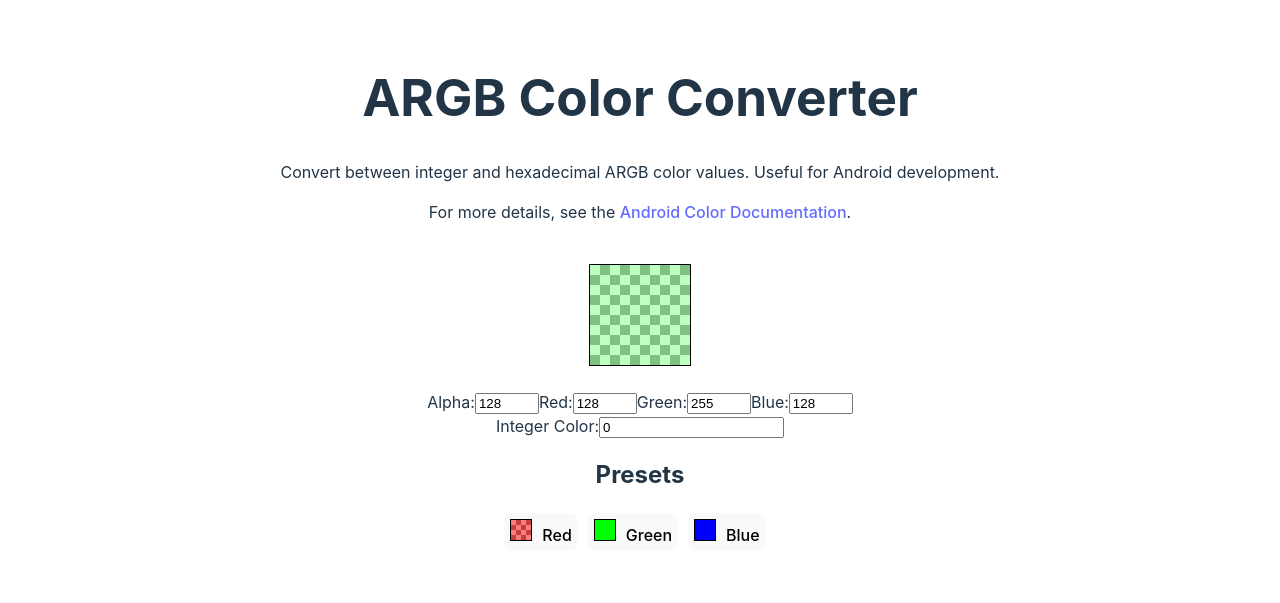
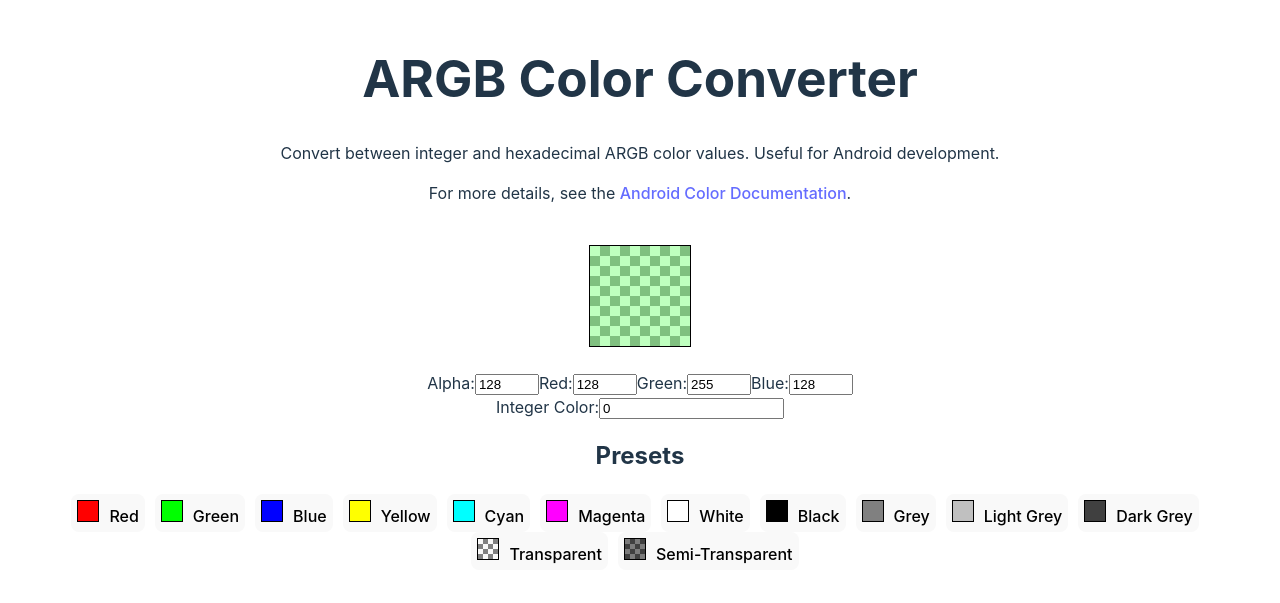
Before and after one commit to ExaDev/argb-colour-converter, a React (Vite) app: page / in a window 1280 px wide. Shown: the part 107-710 px from the top of the page. Built offline with nearby package versions, Linux system fonts and the light colour scheme.

Commit message:
Update color presets
- Updated the alpha value for the "Red" preset to 255.
- Added new color presets: "Yellow", "Cyan", "Magenta", "White", "Black", "Grey", "Light Grey", "Dark Grey", "Transparent", and "Semi-Transparent".

```diff
--- a/src/App.tsx
+++ b/src/App.tsx
@@ -70,9 +70,19 @@ function App() {
 	};
 
 	const presets: ArgbPreset[] = [
-		{ name: "Red", alpha: 128, red: 255, green: 0, blue: 0 },
+		{ name: "Red", alpha: 255, red: 255, green: 0, blue: 0 },
 		{ name: "Green", alpha: 255, red: 0, green: 255, blue: 0 },
 		{ name: "Blue", alpha: 255, red: 0, green: 0, blue: 255 },
+		{ name: "Yellow", alpha: 255, red: 255, green: 255, blue: 0 },
+		{ name: "Cyan", alpha: 255, red: 0, green: 255, blue: 255 },
+		{ name: "Magenta", alpha: 255, red: 255, green: 0, blue: 255 },
+		{ name: "White", alpha: 255, red: 255, green: 255, blue: 255 },
+		{ name: "Black", alpha: 255, red: 0, green: 0, blue: 0 },
+		{ name: "Grey", alpha: 255, red: 128, green: 128, blue: 128 },
+		{ name: "Light Grey", alpha: 255, red: 192, green: 192, blue: 192 },
+		{ name: "Dark Grey", alpha: 255, red: 64, green: 64, blue: 64 },
+		{ name: "Transparent", alpha: 0, red: 0, green: 0, blue: 0 },
+		{ name: "Semi-Transparent", alpha: 128, red: 0, green: 0, blue: 0 },
 	];
 
 	const applyPreset = (preset: ArgbPreset) => {
```
